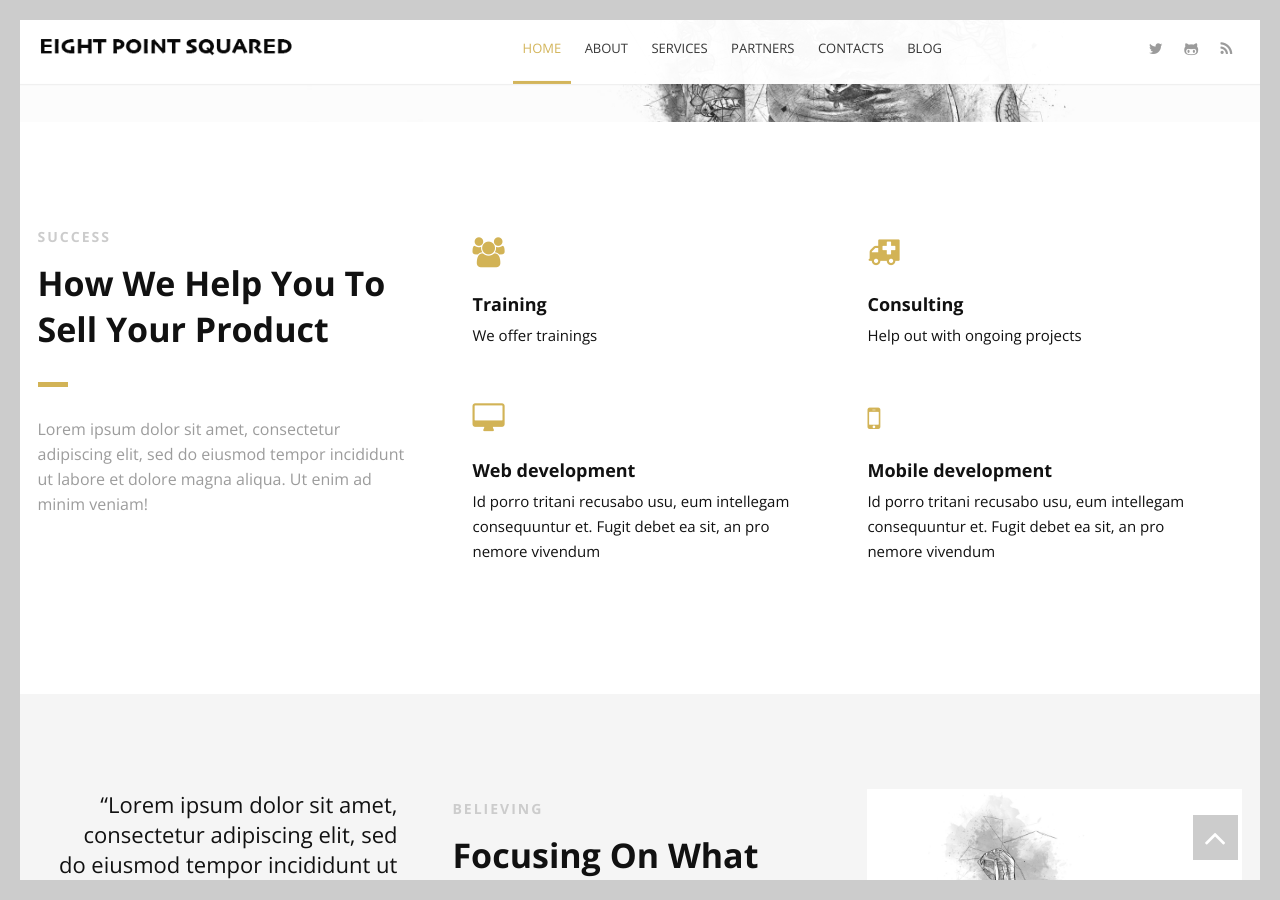
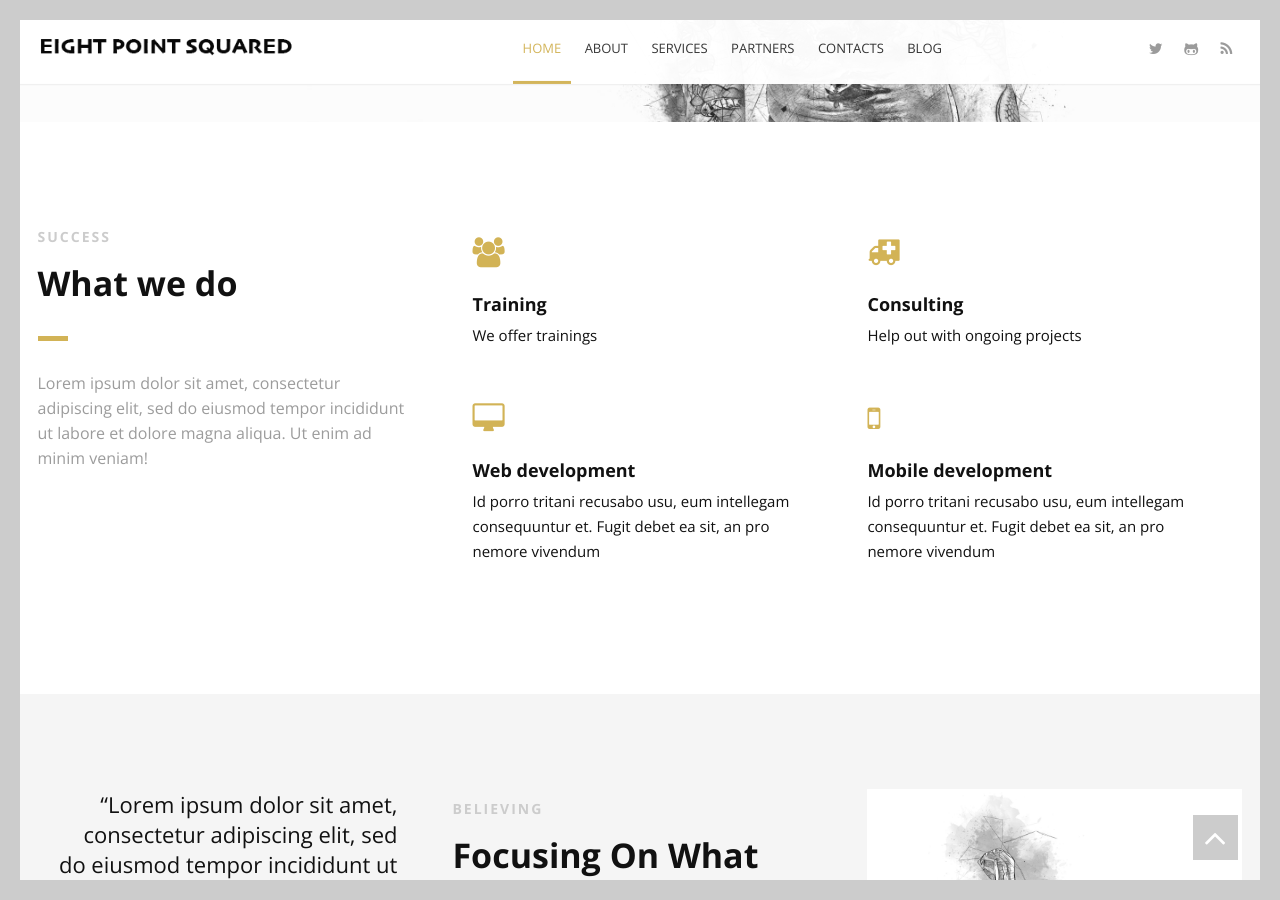
Before and after one commit to eightpointsquared/eightpointsquared.github.io, a Jekyll site: the page built from index.html, in a window 1280 px wide and 900 px high, scrolled down 622 px. Built offline with Jekyll 4.4.1, drawn with Linux system fonts in a browser that asks for light colours; the list of posts is cut into pages by our own code.

Commit message:
update titles

```diff
--- a/index.html
+++ b/index.html
@@ -11,7 +11,7 @@ title: Home
         <div class="col-3">
             <div class="section-heading">
                 <h3>SUCCESS</h3>
-                <h2 class="section-title">How We Help You To Sell Your Product</h2>
+                <h2 class="section-title">What we do</h2>
                 <p class="section-subtitle">Lorem ipsum dolor sit amet, consectetur adipiscing elit, sed do
                     eiusmod tempor incididunt ut labore et dolore magna aliqua. Ut enim ad minim veniam!</p>
             </div>
```
